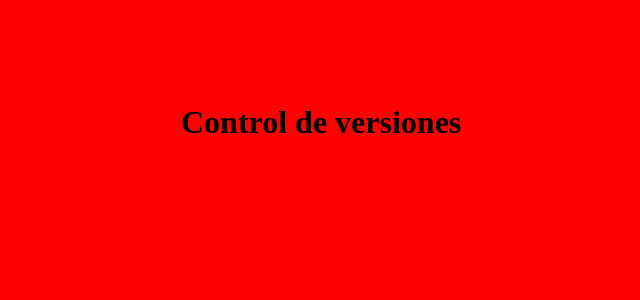
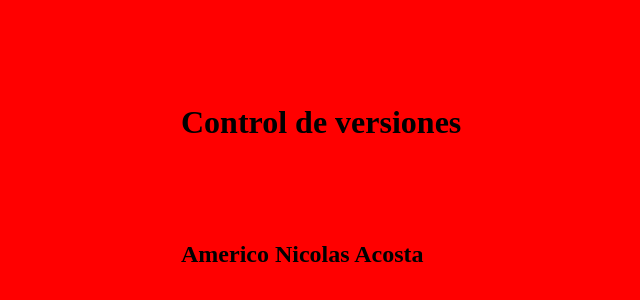
Before and after one commit to acostaamericonicolas/TP_SO_I4_Equipo_, a plain HTML site: page index.html in a window 1280 px wide. Shown: the part 96-396 px from the top of the page, without its empty margins (119-759 px from the left). Drawn offline with Linux system fonts and the light colour scheme.

Commit message:
Agregar nombre y apellido en H2

```diff
--- a/index.html
+++ b/index.html
@@ -10,3 +10,4 @@
 <h1>Control de versiones</h1>
 </body>
 </html>
+<h2>Americo Nicolas Acosta</h2>
```
